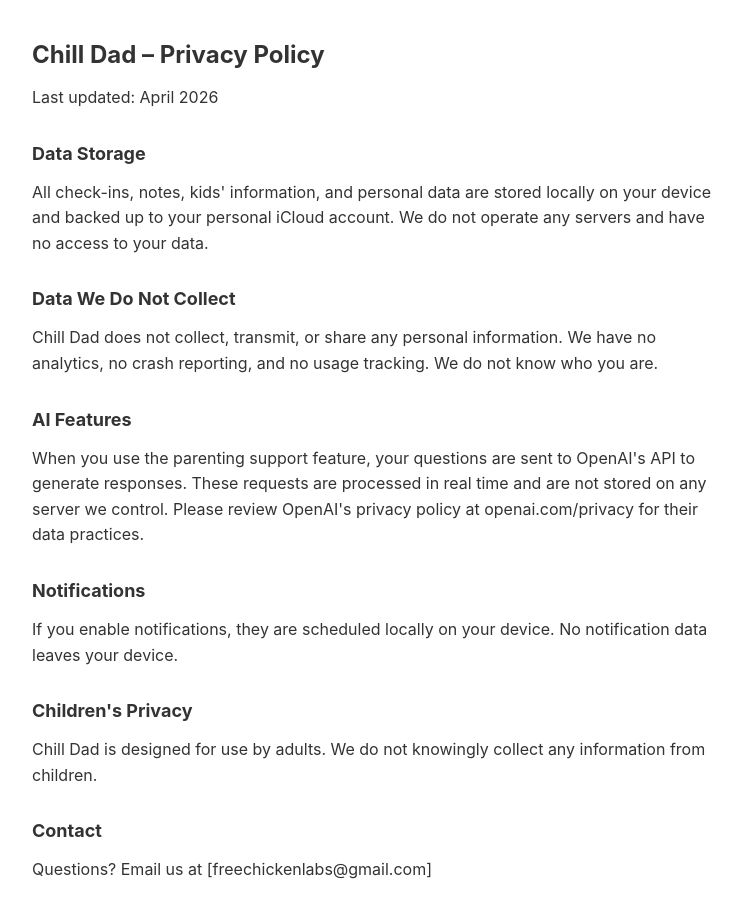
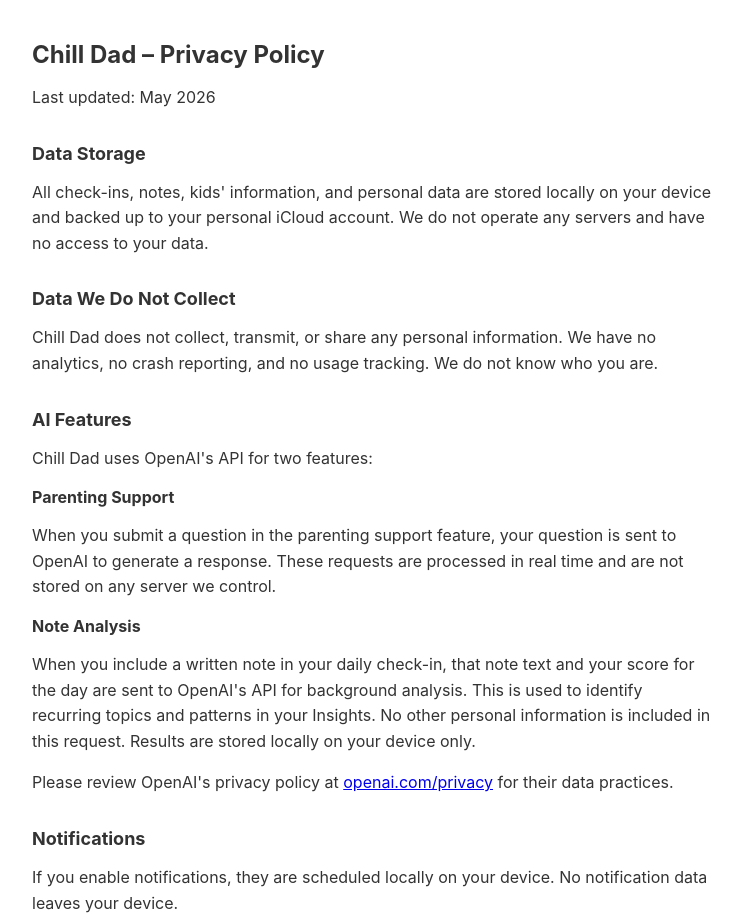
Before and after one commit to dcocch/chilldad-privacy, a plain HTML site: page index.html in a window 1280 px wide. Shown: the top 919 px of the page, without its empty margins (268-1010 px from the left). Drawn offline with Linux system fonts and the light colour scheme.

Commit message:
Update privacy policy text and links in index.html

```diff
--- a/index.html
+++ b/index.html
@@ -13,33 +13,39 @@
 </head>
 <body>
     <h1>Chill Dad – Privacy Policy</h1>
-    <p>Last updated: April 2026</p>
+    <p>Last updated: May 2026</p>
 
-    <h2>Data Storage</h2>
-    <p>All check-ins, notes, kids' information, and personal data are stored locally
-    on your device and backed up to your personal iCloud account. We do not operate
-    any servers and have no access to your data.</p>
+     <h2>Data Storage</h2>
+    <p>All check-ins, notes, kids' information, and personal data are stored locally on your device and backed up to your personal iCloud account. We do not operate any servers and have no access to your data.</p>
 
     <h2>Data We Do Not Collect</h2>
-    <p>Chill Dad does not collect, transmit, or share any personal information.
-    We have no analytics, no crash reporting, and no usage tracking.
-    We do not know who you are.</p>
+    <p>Chill Dad does not collect, transmit, or share any personal information. We have no analytics, no crash reporting, and no usage tracking. We do not know who you are.</p>
 
     <h2>AI Features</h2>
-    <p>When you use the parenting support feature, your questions are sent to OpenAI's
-    API to generate responses. These requests are processed in real time and are not
-    stored on any server we control. Please review OpenAI's privacy policy at
-    openai.com/privacy for their data practices.</p>
+    <p>Chill Dad uses OpenAI's API for two features:</p>
+
+    <div class="sub-section">
+      <strong>Parenting Support</strong>
+      <p>When you submit a question in the parenting support feature, your question is sent to OpenAI to generate a response. These requests are processed in real time and are not stored on any server we control.</p>
+    </div>
+
+    <div class="sub-section">
+      <strong>Note Analysis</strong>
+      <p>When you include a written note in your daily check-in, that note text and your score for the day are sent to OpenAI's API for background analysis. This is used to identify recurring topics and patterns in your Insights. No other personal information is included in this request. Results are stored locally on your device only.</p>
+    </div>
+
+    <div class="highlight-box">
+      <p>Please review OpenAI's privacy policy at <a href="https://openai.com/privacy" target="_blank">openai.com/privacy</a> for their data practices.</p>
+    </div>
 
     <h2>Notifications</h2>
-    <p>If you enable notifications, they are scheduled locally on your device.
-    No notification data leaves your device.</p>
+    <p>If you enable notifications, they are scheduled locally on your device. No notification data leaves your device.</p>
 
     <h2>Children's Privacy</h2>
-    <p>Chill Dad is designed for use by adults. We do not knowingly collect
-    any information from children.</p>
+    <p>Chill Dad is designed for use by adults. We do not knowingly collect any information from children.</p>
 
     <h2>Contact</h2>
-    <p>Questions? Email us at [freechickenlabs@gmail.com]</p>
+    <p>Questions? Email us at <a href="mailto:freechickenlabs@gmail.com">freechickenlabs@gmail.com</a></p>
+
 </body>
 </html>
```
